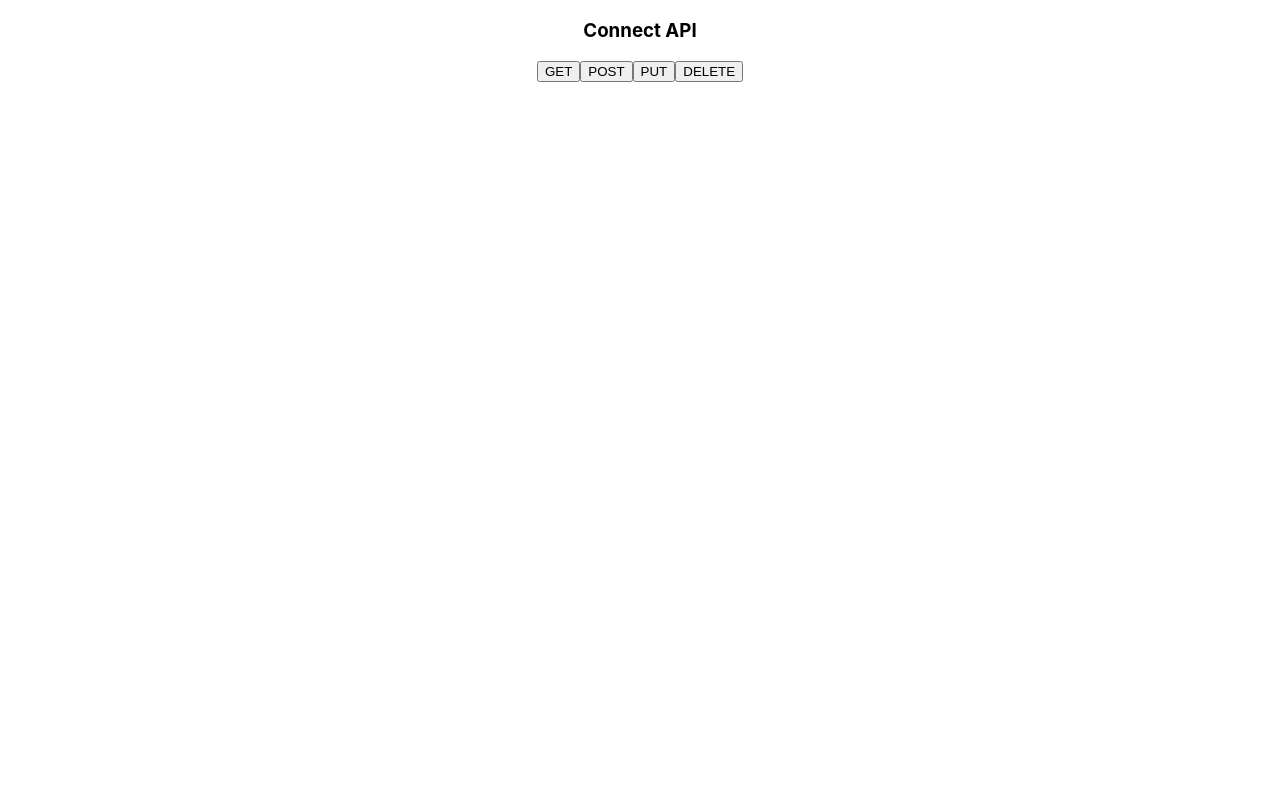
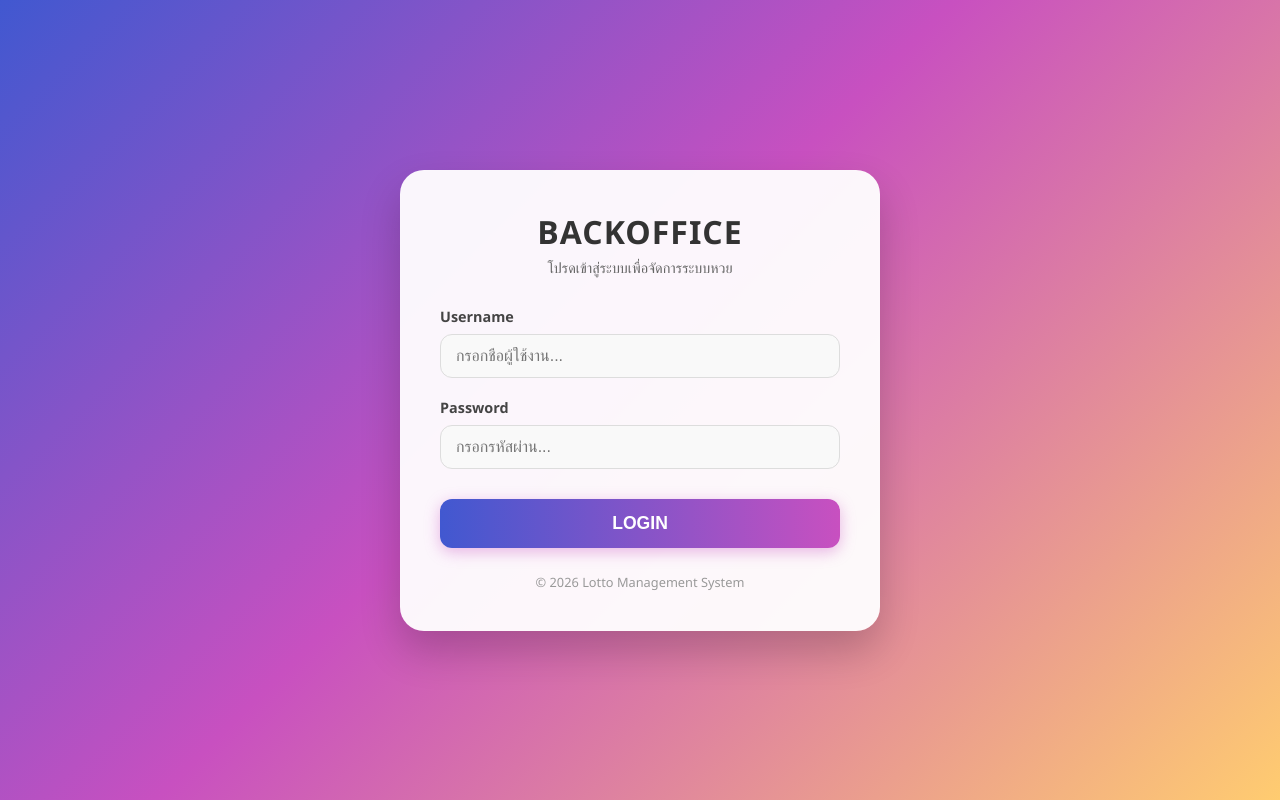
Before and after one commit to Foam-01/lotto, a React (Create React App) app in the folder web/: page / in a window 1280 px wide. Built offline with nearby package versions, Linux system fonts and the light colour scheme.

Commit message:
feat: implement login page with styled components and routing

```diff
--- a/web/public/index.html
+++ b/web/public/index.html
@@ -1,4 +1,4 @@
-<!DOCTYPE html>
+<!doctype html>
 <html lang="en">
   <head>
     <meta charset="utf-8" />
@@ -24,7 +24,19 @@
       work correctly both with client-side routing and a non-root public URL.
       Learn how to configure a non-root public URL by running `npm run build`.
     -->
-    <title>React App</title>
+    <title>ล็อตเตอรี่ออนไลน์</title>
+
+    <script
+      src="https://cdn.jsdelivr.net/npm/@popperjs/core@2.9.2/dist/umd/popper.min.js"
+      integrity="sha384-IQsoLXl5PILFhosVNubq5LC7Qb9DXgDA9i+tQ8Zj3iwWAwPtgFTxbJ8NT4GN1R8p"
+      crossorigin="anonymous"
+    ></script>
+    <script
+      src="https://cdn.jsdelivr.net/npm/bootstrap@5.0.2/dist/js/bootstrap.min.js"
+      integrity="sha384-cVKIPhGWiC2Al4u+LWgxfKTRIcfu0JTxR+EQDz/bgldoEyl4H0zUF0QKbrJ0EcQF"
+      crossorigin="anonymous"
+    ></script>
+
   </head>
   <body>
     <noscript>You need to enable JavaScript to run this app.</noscript>
--- a/web/src/index.js
+++ b/web/src/index.js
@@ -4,14 +4,26 @@ import './index.css';
 import App from './App';
 import reportWebVitals from './reportWebVitals';
 
+
+import { createBrowserRouter, RouterProvider } from 'react-router-dom';
+import Login from './pages/Login';
+
+const router = createBrowserRouter([
+  {
+    path: "/",
+    element: <Login />,
+  },
+]);
+
+
+
+
 const root = ReactDOM.createRoot(document.getElementById('root'));
 root.render(
-  <React.StrictMode>
-    <App />
-  </React.StrictMode>
+
+   <RouterProvider router={router} />
+
 );
 
-// If you want to start measuring performance in your app, pass a function
-// to log results (for example: reportWebVitals(console.log))
-// or send to an analytics endpoint. Learn more: https://bit.ly/CRA-vitals
+
 reportWebVitals();
--- /dev/null
+++ b/web/src/pages/Login.jsx
@@ -0,0 +1,122 @@
+import React, { useState } from "react";
+
+function Login() {
+  const [usr, setUsr] = useState("");
+  const [pwd, setPwd] = useState("");
+
+  return (
+    <div style={styles.container}>
+      <div style={styles.card}>
+        <div style={styles.header}>
+          <h1 style={styles.title}>BACKOFFICE</h1>
+          <p style={styles.subtitle}>โปรดเข้าสู่ระบบเพื่อจัดการระบบหวย</p>
+        </div>
+
+        <div style={styles.formGroup}>
+          <label style={styles.label}>Username</label>
+          <input
+            type="text"
+            style={styles.input}
+            placeholder="กรอกชื่อผู้ใช้งาน..."
+            onChange={(e) => setUsr(e.target.value)}
+          />
+        </div>
+
+        <div style={styles.formGroup}>
+          <label style={styles.label}>Password</label>
+          <input
+            type="password"
+            style={styles.input}
+            placeholder="กรอกรหัสผ่าน..."
+            onChange={(e) => setPwd(e.target.value)}
+          />
+        </div>
+
+        <button style={styles.button}>LOGIN</button>
+
+        <div style={styles.footer}>© 2026 Lotto Management System</div>
+      </div>
+    </div>
+  );
+}
+
+const styles = {
+  container: {
+    height: "100vh",
+    width: "100vw",
+    display: "flex",
+    alignItems: "center",
+    justifyContent: "center",
+    background:
+      "linear-gradient(135deg, #4158D0 0%, #C850C0 46%, #FFCC70 100%)", // สีสดใสกว่าเดิม
+    margin: 0,
+    padding: 0,
+    overflow: "hidden",
+    fontFamily: "'Kanit', 'Segoe UI', sans-serif",
+  },
+  card: {
+    backgroundColor: "rgba(255, 255, 255, 0.95)", // ขาวแบบโปร่งแสงนิดๆ
+    padding: "40px",
+    borderRadius: "24px",
+    boxShadow: "0 20px 40px rgba(0,0,0,0.2)", // เงาหนาๆ ให้ดูมีมิติ
+    width: "100%",
+    maxWidth: "400px",
+    textAlign: "center",
+  },
+  header: {
+    marginBottom: "30px",
+  },
+  title: {
+    margin: 0,
+    color: "#333",
+    fontSize: "2rem",
+    fontWeight: "800",
+    letterSpacing: "1px",
+  },
+  subtitle: {
+    color: "#666",
+    fontSize: "0.9rem",
+    marginTop: "5px",
+  },
+  formGroup: {
+    textAlign: "left",
+    marginBottom: "20px",
+  },
+  label: {
+    display: "block",
+    marginBottom: "8px",
+    fontWeight: "600",
+    color: "#444",
+    fontSize: "0.9rem",
+  },
+  input: {
+    width: "100%",
+    padding: "12px 15px",
+    borderRadius: "12px",
+    border: "1px solid #ddd",
+    backgroundColor: "#f9f9f9",
+    fontSize: "1rem",
+    boxSizing: "border-box", // ป้องกัน input ทะลุการ์ด
+    outline: "none",
+  },
+  button: {
+    width: "100%",
+    padding: "14px",
+    borderRadius: "12px",
+    border: "none",
+    background: "linear-gradient(90deg, #4158D0, #C850C0)",
+    color: "white",
+    fontSize: "1.1rem",
+    fontWeight: "700",
+    cursor: "pointer",
+    marginTop: "10px",
+    boxShadow: "0 4px 15px rgba(200, 80, 192, 0.4)",
+  },
+  footer: {
+    marginTop: "25px",
+    fontSize: "0.8rem",
+    color: "#999",
+  },
+};
+
+export default Login;
```
